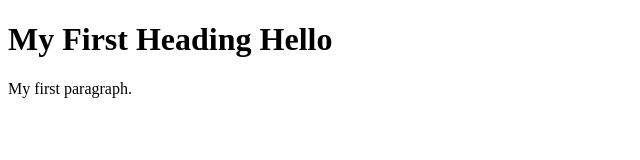
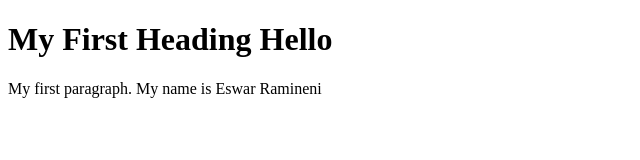
Before and after one commit to eramineni/wi21-cse110-lab3, a plain HTML site: page index.html in a window 1280 px wide. Shown: the whole page, without its empty margins (0-640 px from the left). Drawn offline with Linux system fonts and the light colour scheme.

Commit message:
Update index.html

```diff
--- a/index.html
+++ b/index.html
@@ -6,7 +6,7 @@
 <body>
 
 <h1>My First Heading Hello</h1>
-<p>My first paragraph.</p>
+<p>My first paragraph. My name is Eswar Ramineni</p>
 
 </body>
 </html>
```
